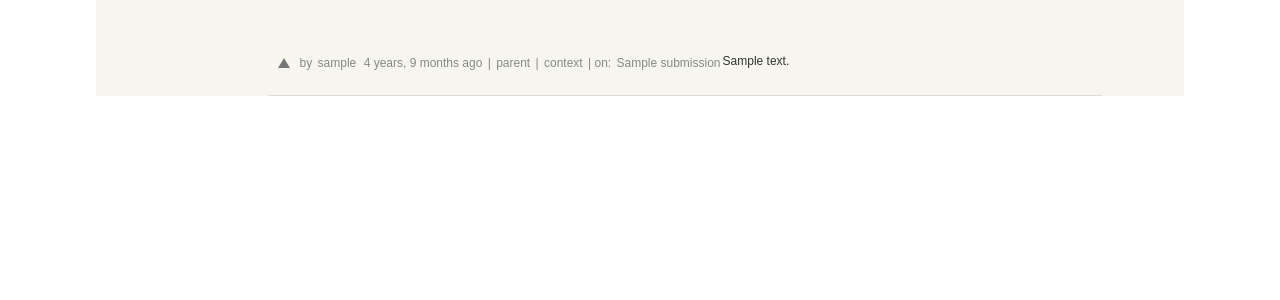
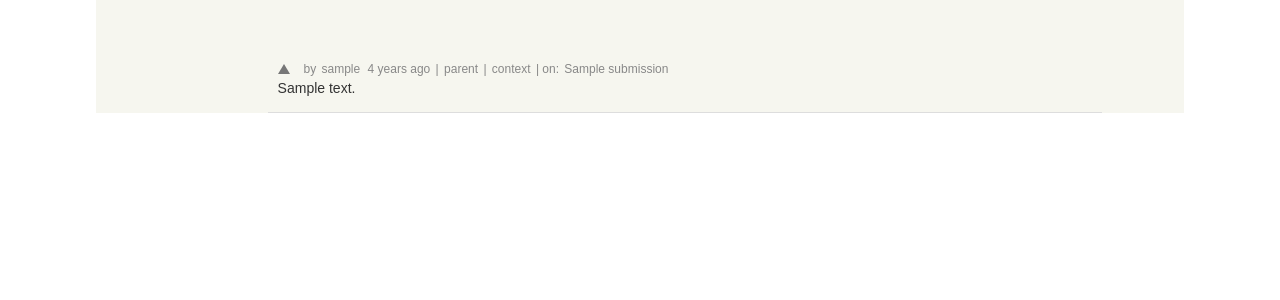
Before and after one commit to fwang02/hacker-news, a Django app: page /news/comments/ in a window 1280 px wide. Shown: the part 50-350 px from the top of the page. Run offline with Django 5.2, Linux system fonts and the light colour scheme; tables that the repository leaves empty hold one stand-in row (values such as "Sample post"); some libraries are stand-ins or nearby versions.

Commit message:
Correciones adicionales

```diff
--- a/news/templates/comments.html
+++ b/news/templates/comments.html
@@ -1,3 +1,4 @@
+{% load custom_filters %}
 {% load static %}
 <!DOCTYPE html>
 <html lang="en">
@@ -14,7 +15,7 @@
         <div id="comments">
         {% for comment in comments %}
             <div class="comment" id="comment-{{ comment.id }}">
-                <div class="comment-meta">
+                <p class="comment-meta">
                     {% if comment.author == request.user %}
                         <span class="red-asterisk-comments">*</span>
                         <span class="triangle-icon hidden "></span>
@@ -30,7 +31,7 @@
                         by <a href="{% url 'users:profile' %}?id={{ comment.author.username }}" class="comment-link">{{ comment.author.username }}</a>
                         <span class="comment-time">
                             <a href="{% url 'news:comment_details' comment.id %}?reply=false" class="comment-link">
-                                {{ comment.created_at|timesince }} ago
+                                {{ comment.created_at|custom_timesince }} ago
                             </a>
                         </span>
                         | <a href="{% url 'news:submission_detail' comment.submission.id %}#comment-{{ comment.parent.id }}" class="comment-link"> parent  </a>
--- a/news/templates/edit_comment.html
+++ b/news/templates/edit_comment.html
@@ -18,10 +18,10 @@
             {% else %}
                 <span class="triangle-icon"></span>
             {% endif %}
-            <strong>{{ comment.author.username }}</strong>;
+            <strong>{{ comment.author.username }}</strong>
             <a href="{% url 'news:comment_details' comment.id %}?reply=false" class="comment-link">
                 {{ comment.created_at|custom_timesince }} ago
-            </span>;
+            </span>
 
             {% if comment.author == request.user %}
                 | <a href="{% url 'news:edit_comment' comment.id %}" class="comment-link">edit</a>
--- a/news/templates/reply_thread.html
+++ b/news/templates/reply_thread.html
@@ -20,7 +20,7 @@
                 <a href="{% url 'users:profile' %}?id={{ reply.author.username }}" class="comment-link">{{ reply.author.username }} </a>
             </strong>
             <span class="comment-time">
-                <a href="{% url 'news:comment_details' comment.id %}?reply=false" class="comment-link">
+                <a href="{% url 'news:comment_details' reply.id %}?reply=false" class="comment-link">
                     {{ reply.created_at|custom_timesince }} ago
                 </a>
             </span>&nbsp;
```
